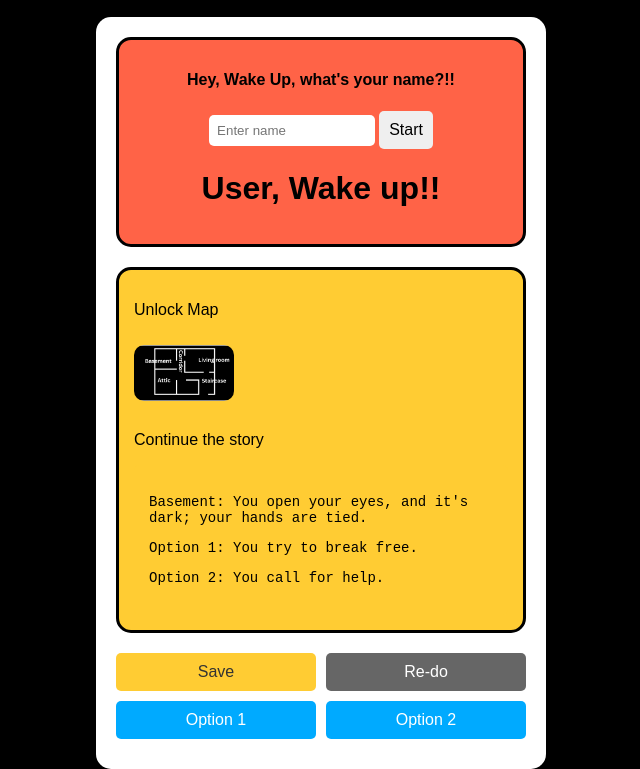
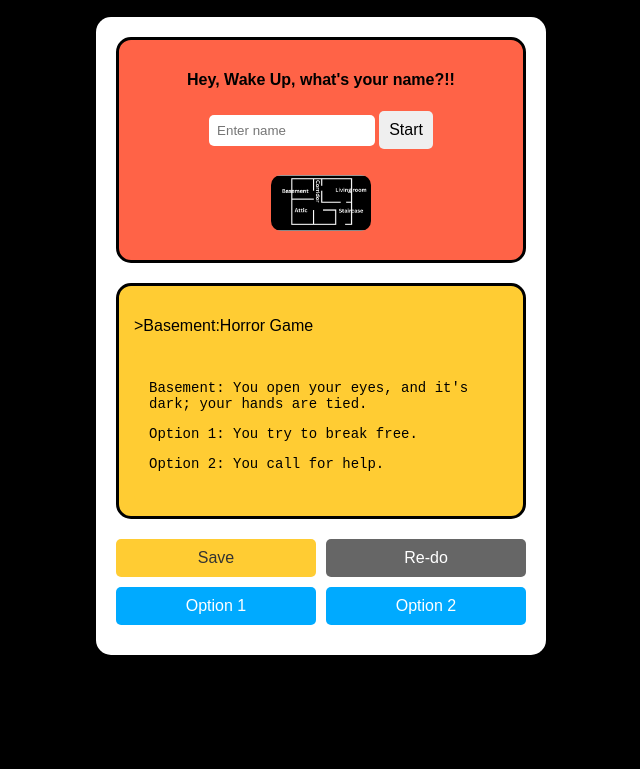
Before and after one commit to Nicholas-Fearon/week5_team_project, a website: page client/index.html in a window 1280 px wide. Shown: the part 103-872 px from the top of the page, without its empty margins (319-959 px from the left). After the commit the page ends 840 px from the top, so only its background shows below. Drawn offline with Linux system fonts and the light colour scheme; no server answers.

Commit message:
Styles updates

```diff
--- a/client/index.html
+++ b/client/index.html
@@ -27,16 +27,14 @@
           <input type="text" id="username" placeholder="Enter name" />
           <button id="startBtn">Start</button>
           <p id="validation"></p>
-          <h1 id="area">User, Wake up!!</h1>
-        </div>
-        <div class="container2">
-          <p>Unlock Map</p>
           <img
             src="/assets/images/basementplan.png"
             alt="map"
             class="map-img"
           />
-          <p>Continue the story</p>
+        </div>
+        <div class="container2">
+          <p>>Basement:Horror Game</p>
           <div class="story-content">
             <p>
               Basement: You open your eyes, and it's dark; your hands are tied.
```
Also changed, not shown: client/page2/page_2.html (+2 -0 lines).
